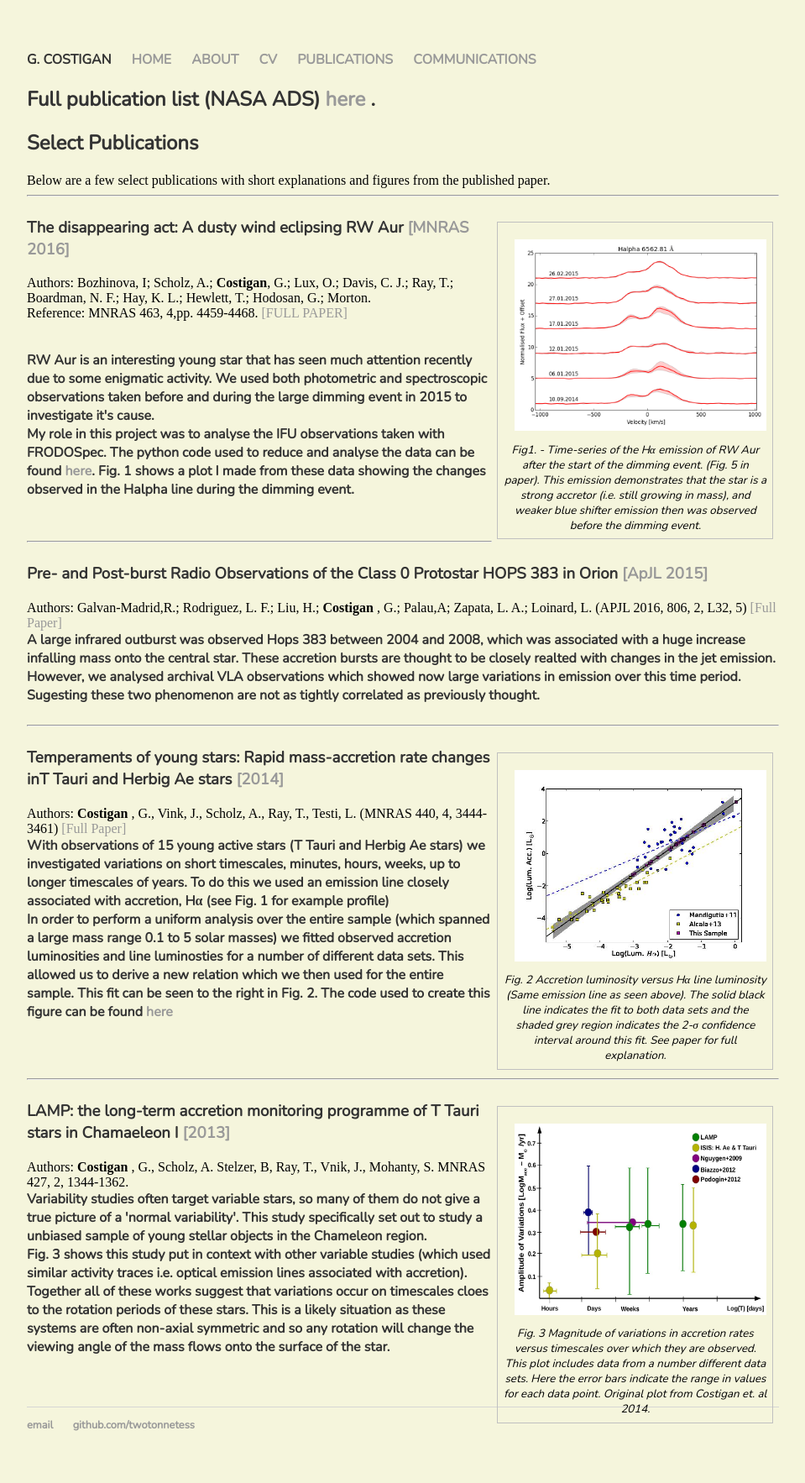
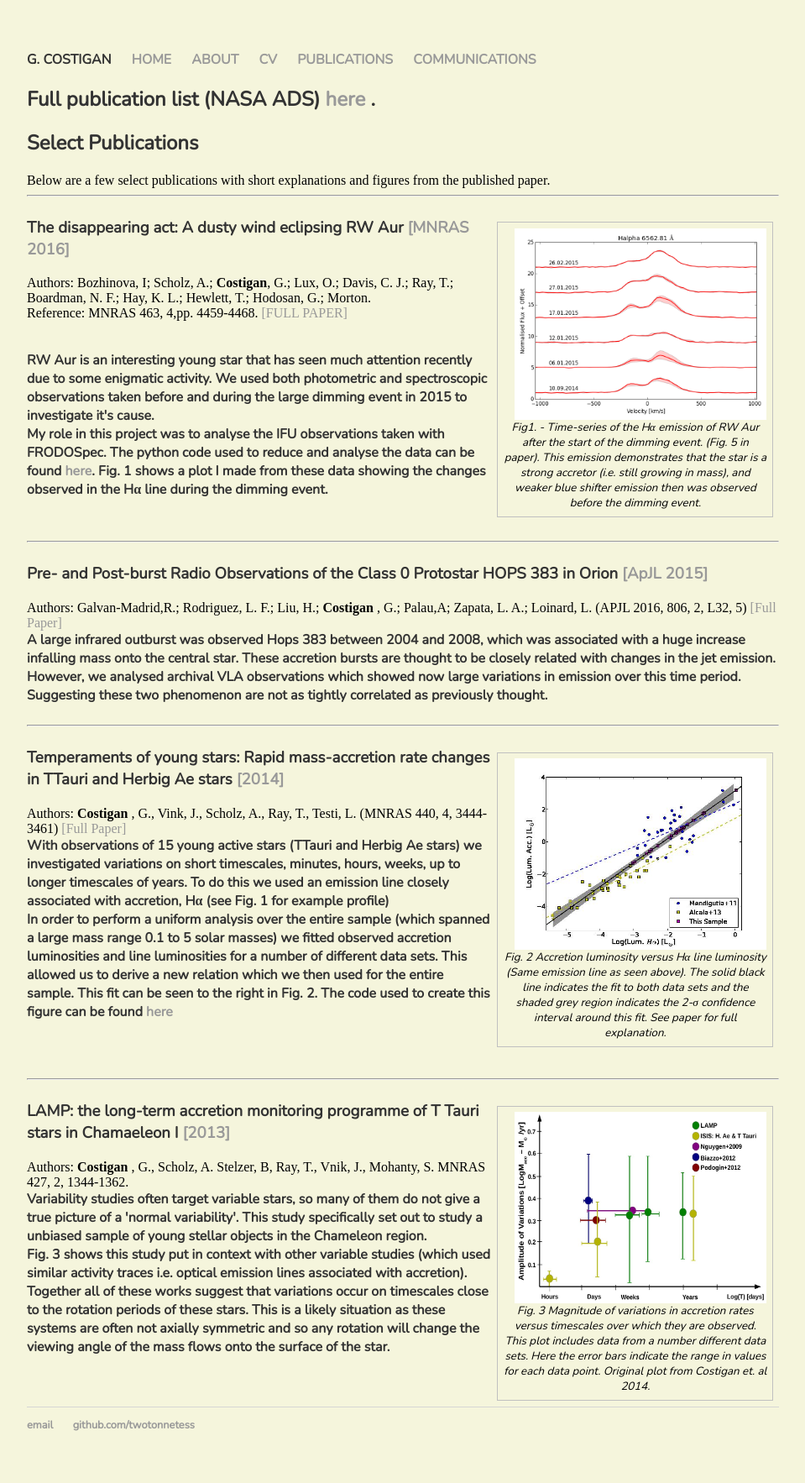
Before and after one commit to twotonnetess/twotonnetess.github.io, a Jekyll site: the page built from publications/index.html, in a window 1280 px wide. Shown: the whole page at 84% size, without its empty margins (160-1119 px from the left). Built offline with Jekyll 4.4.1, drawn with Linux system fonts in a browser that asks for light colours.

Commit message:
Spell checked

```diff
--- a/css/main.css
+++ b/css/main.css
@@ -180,5 +180,7 @@ Publications Explanation
    float:left;
    width: 300px;
    height:228px;
-   padding:1em;
+   padding-left:1em;
+   padding-right:1em;
+
 }
--- a/publications/index.html
+++ b/publications/index.html
@@ -16,7 +16,7 @@ Below are a few select publications with short explanations and figures from the
 
 <p>
  <figure>
-<img src="images/RWAUR_Ha_timeseries_part2.png" alt="Halpha time series during eclipse." style="float:left;width:300px;height:228px;padding:1em";>
+<img src="images/RWAUR_Ha_timeseries_part2.png" alt="Halpha time series during eclipse." style="float:left;width:300px;height:228px;padding-left:1em;padding-right:1em";>
 <figcaption> Fig1. - Time-series of the Hα emission of RW Aur after the start of the dimming event. (Fig. 5 in paper). This emission demonstrates that the star is a strong accretor (i.e. still growing in mass), and weaker blue shifter emission then was observed before the dimming event. </figcaption>
 </figure>
 
@@ -29,7 +29,7 @@ Reference: MNRAS 463, 4,pp. 4459-4468. <a href="http://adsabs.harvard.edu/abs/20
 
 <h4> RW Aur is an interesting young star that has seen much attention recently due to some enigmatic activity. We used both photometric and spectroscopic observations taken before and during the large dimming event in 2015 to investigate it's cause. </h4> </br>
 
-<h4> My role in this project was to analyse the IFU observations taken with FRODOSpec. The python code used to reduce and analyse the data can be found <a href="https://github.com/twotonnetess/RWAUR_Bozhinova"> here</a>. Fig. 1 shows a plot I made from these data showing the changes observed in the Halpha line during the dimming event. </h4> </br>
+<h4> My role in this project was to analyse the IFU observations taken with FRODOSpec. The python code used to reduce and analyse the data can be found <a href="https://github.com/twotonnetess/RWAUR_Bozhinova"> here</a>. Fig. 1 shows a plot I made from these data showing the changes observed in the Hα line during the dimming event. </h4> </br>
 
 
 
@@ -46,8 +46,8 @@ Reference: MNRAS 463, 4,pp. 4459-4468. <a href="http://adsabs.harvard.edu/abs/20
 <h3>  Pre- and Post-burst Radio Observations of the Class 0 Protostar HOPS 383 in Orion <a href="http://adsabs.harvard.edu/abs/2015ApJ...806L..32G "> [ApJL 2015] </a> </h3>
 Authors: Galvan-Madrid,R.; Rodriguez, L. F.; Liu, H.; <b> Costigan </b>, G.; Palau,A; Zapata, L. A.; Loinard, L. (APJL 2016, 806,  2, L32, 5) <a href=" http://adsabs.harvard.edu/abs/2015ApJ...806L..32G"> [Full Paper]</a> </br>
 
-<h4> A large infrared outburst was observed Hops 383 between 2004 and 2008, which was associated with a huge increase infalling mass onto the central star. These accretion bursts are thought to be closely realted with changes in the jet emission. However, we analysed archival VLA observations which showed now large variations in emission over this time period.
-Sugesting these two phenomenon are not as tightly correlated as previously thought.  </br>
+<h4> A large infrared outburst was observed Hops 383 between 2004 and 2008, which was associated with a huge increase infalling mass onto the central star. These accretion bursts are thought to be closely related with changes in the jet emission. However, we analysed archival VLA observations which showed now large variations in emission over this time period.
+Suggesting these two phenomenon are not as tightly correlated as previously thought.  </br>
 </h4>
 </p>
 
@@ -55,18 +55,18 @@ Sugesting these two phenomenon are not as tightly correlated as previously thoug
 
 <p>
 <figure>
-<img src="images/Mdot_chrome_removal_newfit.jpeg" alt="Luminosity to Accretion rate fit." style="float:left;width:300px;height:228px;padding:1em";>
+<img src="images/Mdot_chrome_removal_newfit.jpeg" alt="Luminosity to Accretion rate fit." style="float:left;width:300px;height:228px;padding-left:1em;padding-right:1em";>
 <figcaption>
 Fig. 2 Accretion luminosity versus Hα line luminosity (Same emission line as seen above). The solid black line indicates the fit to both data sets and the shaded grey region indicates the 2-σ confidence interval around this fit. See paper for full explanation.
 </figcaption>
 </figure>
-<h3> Temperaments of young stars: Rapid mass-accretion rate changes inT Tauri and Herbig Ae stars <a href="http://adsabs.harvard.edu/abs/2014MNRAS.440.3444C"> [2014]</a> </h3>
+<h3> Temperaments of young stars: Rapid mass-accretion rate changes in TTauri and Herbig Ae stars <a href="http://adsabs.harvard.edu/abs/2014MNRAS.440.3444C"> [2014]</a> </h3>
 Authors: <b> Costigan </b>, G., Vink, J.,  Scholz, A., Ray, T., Testi, L. (MNRAS 440, 4, 3444-3461) <a href="http://adsabs.harvard.edu/abs/2014MNRAS.440.3444C"> [Full Paper]</a> </br>
 
 
-<h4> With observations of 15 young active stars (T Tauri and Herbig Ae stars) we investigated variations on short timescales, minutes, hours, weeks, up to longer timescales of years. To do this we used an emission line closely associated with accretion, Hα (see Fig. 1 for example profile) </br>
+<h4> With observations of 15 young active stars (TTauri and Herbig Ae stars) we investigated variations on short timescales, minutes, hours, weeks, up to longer timescales of years. To do this we used an emission line closely associated with accretion, Hα (see Fig. 1 for example profile) </br>
 
-In order to perform a uniform analysis over the entire sample (which spanned a large mass range 0.1 to 5 solar masses) we fitted observed accretion luminosities and line luminosties for a number of different data sets. This allowed us to derive a new relation which we then used for the entire sample. This fit can be seen to the right in Fig. 2. The code used to create this figure can be found <a href="https://github.com/twotonnetess/Costigan_2014"> here </a> </h4>  </br>
+In order to perform a uniform analysis over the entire sample (which spanned a large mass range 0.1 to 5 solar masses) we fitted observed accretion luminosities and line luminosities for a number of different data sets. This allowed us to derive a new relation which we then used for the entire sample. This fit can be seen to the right in Fig. 2. The code used to create this figure can be found <a href="https://github.com/twotonnetess/Costigan_2014"> here </a> </h4>  </br>
 
 
 </p>
@@ -79,7 +79,7 @@ In order to perform a uniform analysis over the entire sample (which spanned a l
 <hr>
 <p>
 <figure>
-<img src="images/var_plot_2014.jpg" alt="Variations in accretion rates versus timescales." style="float:left;width:300px;height:228px;padding:1em";>
+<img src="images/var_plot_2014.jpg" alt="Variations in accretion rates versus timescales." style="float:left;width:300px;height:228px;padding-left:1em;padding-right:1em";>
 <figcaption>
 Fig. 3 Magnitude of variations in accretion rates versus timescales over which they are observed. This plot includes data from a number different data sets. Here the error bars indicate the range in values for each data point. Original plot from Costigan et. al 2014.
 </figcaption>
@@ -92,7 +92,7 @@ MNRAS 427, 2, 1344-1362. </br>
 
 <h4> Variability studies often target variable stars, so many of them do not give a true picture of a 'normal variability'. This study specifically set out to study a unbiased sample of young stellar objects in the Chameleon region. </br>
 
-Fig. 3 shows this study put in context with other variable studies (which used similar activity traces i.e. optical emission lines associated with accretion). Together all of these works suggest that variations occur on timescales cloes to the rotation periods of these stars. This is a likely situation as these systems are often non-axial symmetric and so any rotation will change the viewing angle of the mass flows onto the surface of the star. </h4>  </br>
+Fig. 3 shows this study put in context with other variable studies (which used similar activity traces i.e. optical emission lines associated with accretion). Together all of these works suggest that variations occur on timescales close to the rotation periods of these stars. This is a likely situation as these systems are often not axially symmetric and so any rotation will change the viewing angle of the mass flows onto the surface of the star. </h4>  </br>
 
 
 </p>
```
Also changed, not shown: cv/index.html (+4 -4 lines).
